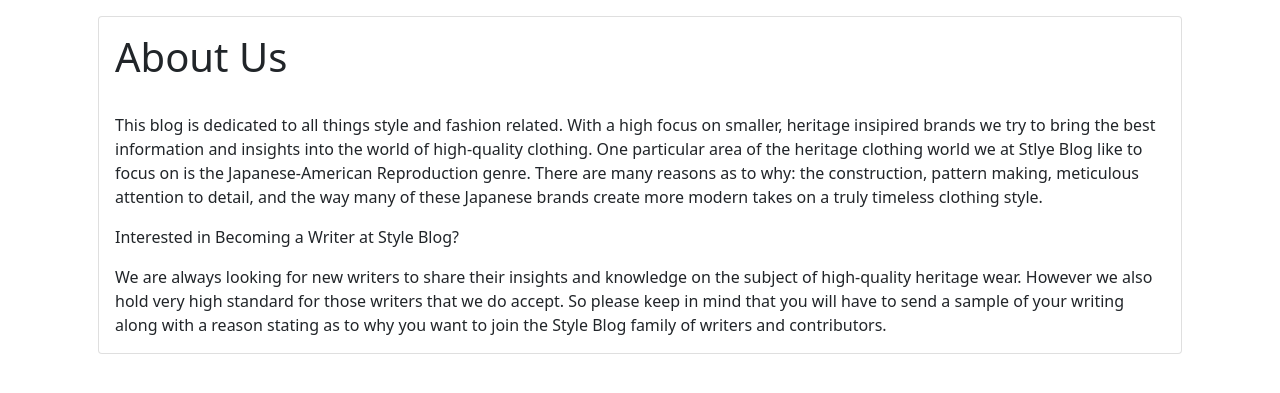
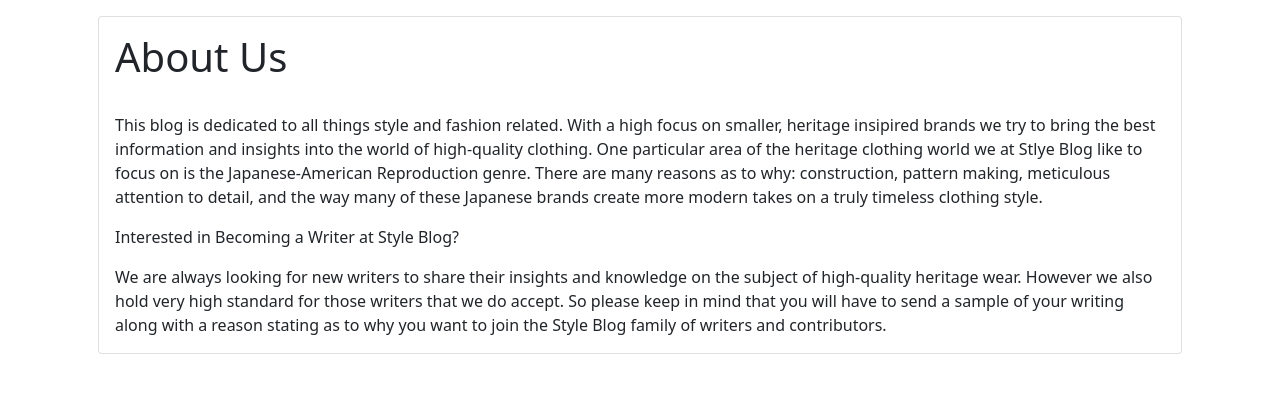
Before and after one commit to snyderae13/Blog-with-Translator, a Django app: page /about/ in a window 1280 px wide. Shown: the part 56-449 px from the top of the page. Run offline with Django 4.2, Linux system fonts and the light colour scheme.

Commit message:
grammmar change

```diff
--- a/templates/about.html
+++ b/templates/about.html
@@ -40,7 +40,7 @@
             <div class="card-body">
                 <h1 class="card-title">About Us</h1> {% google_translate %}
                 <br>
-                <p class="card-text">This blog is dedicated to all things style and fashion related. With a high focus on smaller, heritage insipired brands we try to bring the best information and insights into the world of high-quality clothing. One particular area of the heritage clothing world we at Stlye Blog like to focus on is the Japanese-American Reproduction genre. There are many reasons as to why: the construction, pattern making, meticulous attention to detail, and the way many of these Japanese brands create more modern takes on a truly timeless clothing style. </p>
+                <p class="card-text">This blog is dedicated to all things style and fashion related. With a high focus on smaller, heritage insipired brands we try to bring the best information and insights into the world of high-quality clothing. One particular area of the heritage clothing world we at Stlye Blog like to focus on is the Japanese-American Reproduction genre. There are many reasons as to why: construction, pattern making, meticulous attention to detail, and the way many of these Japanese brands create more modern takes on a truly timeless clothing style. </p>
                 <p class="card-text"><bold>Interested in Becoming a Writer at Style Blog?</bold></p>
                 <p class="card-text"> We are always looking for new writers to share their insights and knowledge on the subject of high-quality heritage wear. However we also hold very high standard for those writers that we do accept. So please keep in mind that you will have to send a sample of your writing along with a reason stating as to why you want to join the Style Blog family of writers and contributors.</p>
             </div>
```
